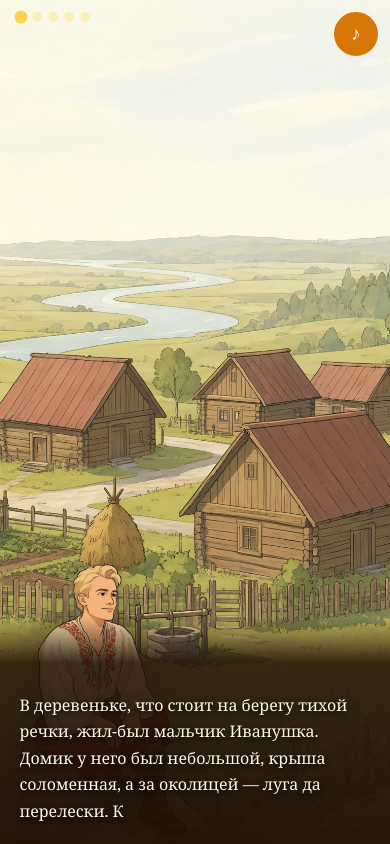
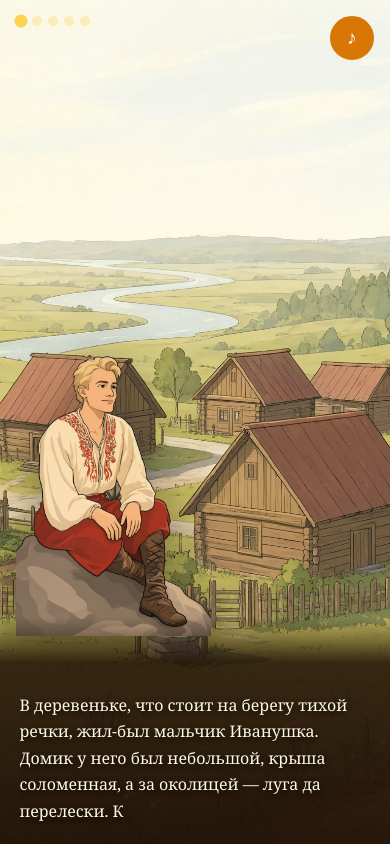
Before and after one commit to Djo013III/novell.github.io, a plain HTML site: page index.html in a window 390 px wide. Both pictures are taken after a click on the button "Начать сказку". Drawn offline with Linux system fonts and the light colour scheme.

Commit message:
Update index.html

```diff
--- a/index.html
+++ b/index.html
@@ -6,26 +6,28 @@
 <title>Иванушка в гостях — КПЦ им. Ефима Честнякова</title>
 <style>
   * { box-sizing: border-box; margin: 0; padding: 0; -webkit-tap-highlight-color: transparent; }
-  html, body { width: 100%; height: 100%; overflow: hidden; font-family: Georgia, 'Times New Roman', serif; background: #1a0f05; user-select: none; -webkit-text-size-adjust: 100%; text-size-adjust: 100%; }
-  #novel { position: absolute; inset: 0; width: 100%; height: 100vh; height: -webkit-fill-available; height: 100dvh; overflow: hidden; background: #2a1a0a; }
+  html, body { width: 100%; height: 100%; overflow: hidden; font-family: Georgia, 'Times New Roman', serif; background: #1a0f05; user-select: none; }
+  #novel { position: relative; width: 100vw; height: 100vh; height: -webkit-fill-available; height: 100dvh; overflow: hidden; background: #2a1a0a; }
 
   /* Фон — теперь картинка */
   #bg { position: absolute; inset: 0; z-index: 1; background-size: cover; background-position: center; transition: opacity .6s ease; }
   #bg .bg-placeholder { position: absolute; inset: 0; display: flex; align-items: center; justify-content: center; font-family: system-ui, sans-serif; font-size: 1rem; color: rgba(255,255,255,.5); background: linear-gradient(160deg, #2a1a0a, #7c2d12); }
 
   /* Спрайты */
-  .sprite { position: absolute; bottom: 0; z-index: 3; transition: transform .5s ease, opacity .4s ease; opacity: 0; pointer-events: none; }
+  /* Спрайты «стоят» на верхней кромке градиента диалога — их положение
+     задаётся переменной --dialogue-h, которую обновляет ResizeObserver */
+  .sprite { position: absolute; bottom: calc(var(--dialogue-h, 0px) - 10px); z-index: 3; transition: transform .5s ease, opacity .4s ease, bottom .35s ease; opacity: 0; pointer-events: none; }
   .sprite.active { opacity: 1; }
   .sprite.left { left: 4%; }
   .sprite.right { right: 4%; }
-  .sprite img { max-height: 70vh; max-width: 40vw; display: block; filter: drop-shadow(0 8px 24px rgba(0,0,0,.4)); }
+  .sprite img { max-height: min(58vh, 62dvh); max-width: 40vw; display: block; filter: drop-shadow(0 8px 24px rgba(0,0,0,.4)); }
   .sprite .placeholder { width: 180px; height: 340px; background: linear-gradient(180deg, #c2410c, #7c2d12); border-radius: 90px 90px 20px 20px; display: flex; align-items: center; justify-content: center; color: #fff; font-family: system-ui, sans-serif; font-size: .8rem; font-weight: 700; text-align: center; padding: 20px; box-shadow: inset 0 -20px 40px rgba(0,0,0,.3); border: 3px solid #fef3c7; }
 
   /* Диалог */
-  #dialogue { position: absolute; bottom: 0; left: 0; right: 0; z-index: 10; background: linear-gradient(180deg, rgba(30,15,5,0) 0%, rgba(30,15,5,.85) 20%, rgba(30,15,5,.95) 100%); padding: 40px 6% 24px; min-height: 220px; display: flex; flex-direction: column; justify-content: flex-end; cursor: pointer; }
+  #dialogue { position: absolute; bottom: 0; left: 0; right: 0; z-index: 10; background: linear-gradient(180deg, rgba(30,15,5,0) 0%, rgba(30,15,5,.85) 20%, rgba(30,15,5,.95) 100%); padding: 40px 6% calc(24px + env(safe-area-inset-bottom)); min-height: 220px; display: flex; flex-direction: column; justify-content: flex-end; cursor: pointer; }
   #speaker { display: inline-block; background: #d97706; color: #fff; font-family: system-ui, sans-serif; font-size: .85rem; font-weight: 700; padding: 6px 18px; border-radius: 999px; margin-bottom: 12px; letter-spacing: .03em; box-shadow: 0 2px 8px rgba(0,0,0,.4); align-self: flex-start; opacity: 0; transition: opacity .3s; }
   #speaker.visible { opacity: 1; }
-  #text { color: #fef9e7; font-size: 1.15rem; line-height: 1.65; text-shadow: 0 2px 6px rgba(0,0,0,.8); min-height: 60px; max-height: 40vh; overflow-y: auto; }
+  #text { color: #fef9e7; font-size: 1.15rem; line-height: 1.65; text-shadow: 0 2px 6px rgba(0,0,0,.8); min-height: 44px; max-height: 34vh; max-height: 34dvh; overflow-y: auto; -webkit-overflow-scrolling: touch; }
   #text em { color: #fcd34d; font-style: normal; font-weight: 700; }
   #text .thought { color: #93c5fd; font-style: italic; }
   #next-indicator { position: absolute; bottom: 16px; right: 6%; color: #fcd34d; font-size: 1.4rem; animation: bounce 1.2s ease-in-out infinite; opacity: 0; transition: opacity .3s; }
@@ -58,7 +60,7 @@
   .feedback-btn:hover { transform: scale(1.05); }
 
   /* Старт */
-  #start { position: absolute; inset: 0; z-index: 30; background: linear-gradient(160deg, #2a1a0a, #7c2d12); display: flex; flex-direction: column; align-items: center; justify-content: center; padding: 24px; text-align: center; transition: opacity .6s; }
+  #start { position: absolute; inset: 0; z-index: 30; overflow-y: auto; background: linear-gradient(160deg, #2a1a0a, #7c2d12); display: flex; flex-direction: column; align-items: center; justify-content: center; padding: 24px; text-align: center; transition: opacity .6s; }
   #start.hidden { opacity: 0; pointer-events: none; }
   #start .apple { font-size: 4rem; margin-bottom: 16px; animation: bounce 2s ease-in-out infinite; }
   #start h1 { color: #fef9e7; font-size: 2rem; margin-bottom: 8px; text-shadow: 0 4px 16px rgba(0,0,0,.5); }
@@ -69,7 +71,7 @@
   #start .brand { margin-top: 32px; color: #b45309; font-family: system-ui, sans-serif; font-size: .7rem; letter-spacing: .1em; text-transform: uppercase; }
 
   /* Финал */
-  #final { position: absolute; inset: 0; z-index: 35; background: linear-gradient(160deg, #2a1a0a, #7c2d12); display: none; flex-direction: column; align-items: center; justify-content: center; padding: 24px; text-align: center; }
+  #final { position: absolute; inset: 0; z-index: 35; overflow-y: auto; background: linear-gradient(160deg, #2a1a0a, #7c2d12); display: none; flex-direction: column; align-items: center; justify-content: center; padding: 24px; text-align: center; }
   #final.visible { display: flex; }
   #final .apple { font-size: 3.5rem; margin-bottom: 16px; animation: bounce 2s ease-in-out infinite; }
   #final h2 { color: #fef9e7; font-size: 1.6rem; margin-bottom: 16px; }
@@ -85,28 +87,24 @@
   .final-btn:hover { transform: scale(1.05); }
 
   /* Музыка */
-  #musicBtn { position: absolute; top: 16px; right: 16px; z-index: 40; width: 44px; height: 44px; border-radius: 50%; border: 2px solid #d97706; background: rgba(30,15,5,.7); color: #fcd34d; font-size: 1.2rem; cursor: pointer; display: flex; align-items: center; justify-content: center; transition: all .2s; }
+  #musicBtn { position: absolute; top: calc(16px + env(safe-area-inset-top)); right: calc(16px + env(safe-area-inset-right)); z-index: 40; width: 44px; height: 44px; border-radius: 50%; border: 2px solid #d97706; background: rgba(30,15,5,.7); color: #fcd34d; font-size: 1.2rem; cursor: pointer; display: flex; align-items: center; justify-content: center; transition: all .2s; }
   #musicBtn:hover { background: #d97706; color: #fff; }
   #musicBtn.playing { background: #d97706; color: #fff; }
 
   /* Прогресс */
-  #progress { position: absolute; top: 16px; left: 16px; z-index: 40; display: flex; gap: 6px; }
+  #progress { position: absolute; top: calc(16px + env(safe-area-inset-top)); left: calc(16px + env(safe-area-inset-left)); z-index: 40; display: flex; gap: 6px; }
   #progress .dot { width: 10px; height: 10px; border-radius: 50%; background: rgba(252,211,77,.3); transition: all .3s; }
   #progress .dot.active { background: #fcd34d; transform: scale(1.3); }
   #progress .dot.done { background: #16a34a; }
 
   @media (max-width: 600px) {
-    #text { font-size: 1rem; min-height: 44px; max-height: 34vh; max-height: 34dvh; -webkit-overflow-scrolling: touch; }
-    #dialogue { padding: 32px 5% calc(20px + env(safe-area-inset-bottom, 0px)); min-height: 180px; }
-    .sprite img { max-height: 55vh; max-height: 55dvh; max-width: 50vw; }
+    #text { font-size: 1rem; }
+    #dialogue { padding: 32px 5% 20px; min-height: 200px; }
+    .sprite img { max-height: 42vh; max-height: 42dvh; max-width: 50vw; }
     .sprite .placeholder { width: 130px; height: 240px; font-size: .7rem; }
     #start h1 { font-size: 1.5rem; }
     .choice { font-size: .88rem; padding: 14px 16px; }
-    #musicBtn { top: calc(12px + env(safe-area-inset-top, 0px)); right: calc(12px + env(safe-area-inset-right, 0px)); }
-    #progress { top: calc(12px + env(safe-area-inset-top, 0px)); }
   }
-  /* Высокие блоки не должны обрезаться на низких экранах (телефон в альбомной ориентации) */
-  #start, #final { overflow-y: auto; }
 </style>
 </head>
 <body>
@@ -296,6 +294,19 @@ const progressEl = document.getElementById('progress');
 const spriteIvan = document.getElementById('sprite-ivan');
 const spriteGeese = document.getElementById('sprite-geese');
 const spriteEfim = document.getElementById('sprite-efim');
+
+/* Привязка спрайтов к градиенту: следим за высотой блока диалога.
+   Пока открыт экран выбора/фидбека, высоту «запоминаем», чтобы
+   персонажи не прыгали вниз. */
+let dialogueH = 0;
+const dialogueResize = new ResizeObserver(() => {
+  const h = dialogueEl.offsetHeight;
+  if (h > 0) {
+    dialogueH = h;
+    document.documentElement.style.setProperty('--dialogue-h', dialogueH + 'px');
+  }
+});
+dialogueResize.observe(dialogueEl);
 
 /* Фон — картинка с fallback-плейсхолдером */
 function setBackground(name) {
```
